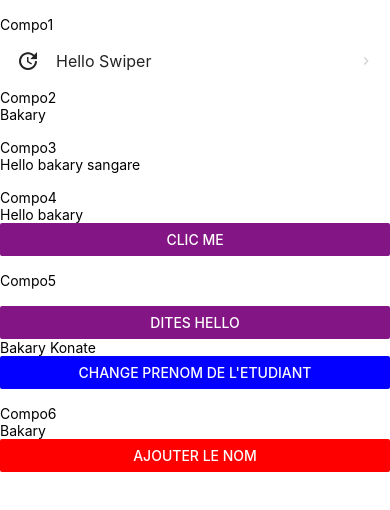
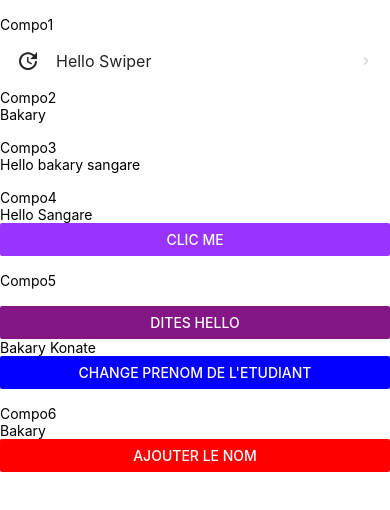
Before and after one commit to Moh7ven/my-newrn, a React Native app: screen / in a window 390 px wide. Shown: the top 510 px of the page. Built offline with nearby package versions, Linux system fonts and the light colour scheme; some icons are missing.

Commit message:
update compo4 and App.js

```diff
--- a/App.js
+++ b/App.js
@@ -21,7 +21,7 @@ const App = () => {
         <FontAwesomeIcon icon={faMugSaucer} />
         <Compo3 firstName={"bakary"} lastName={"sangare"} />
         <FontAwesomeIcon icon={faArrowDownUpAcrossLine} />
-        <Compo4 firstName={"bakary"} />
+        <Compo4 firstName={"Sangare"} />
         <FontAwesomeIcon icon={faArrowDownUpAcrossLine} />
         <Compo5 firstName={"Bakary"} lastName={"Jobala"} />
         <FontAwesomeIcon icon={faArrowDownUpAcrossLine} />
--- a/components/Compo4.jsx
+++ b/components/Compo4.jsx
@@ -12,8 +12,8 @@ const Compo4 = ({ firstName, lastName = "" }) => {
 
       <Button
         title={"clic me"}
-        onPress={() => setName("Konate")}
-        color="#841584"
+        onPress={() => setName("Mohamed")}
+        color="#9933FF"
       />
     </View>
   );
```
